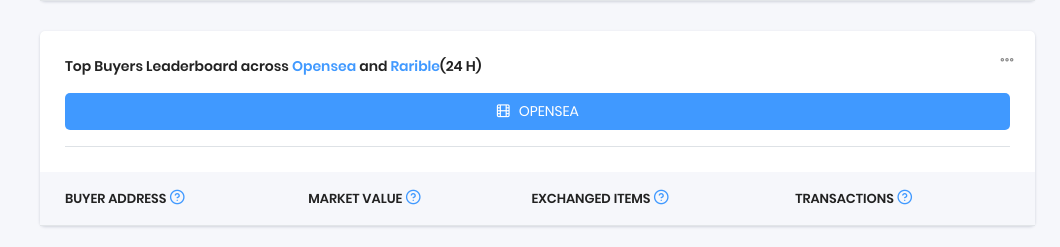
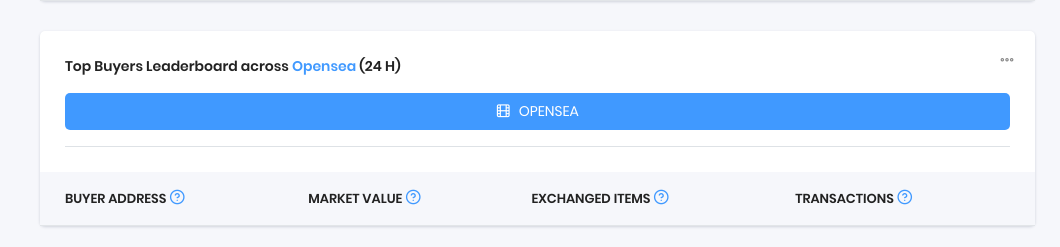
Before and after one commit to smartinternz02/SBSPS-Challenge-9355-NFT-Sales-Analytics-Dashboard, a Python web app: template apps/templates/home/index.html in a window 1280 px wide. Shown: the part 912-1159 px from the top of the page, without its empty margins (220-1280 px from the left). Run offline with Jinja, Linux system fonts and the light colour scheme; the template is opened without the code that fills it, so the values that code supplies are empty.

Commit message:
Update index.html

```diff
--- a/apps/templates/home/index.html
+++ b/apps/templates/home/index.html
@@ -193,7 +193,7 @@
                     <div class="col-md-12 ">
                         <div class="card table-card">
                             <div class="card-header">
-                                <h5>Top Buyers Leaderboard across <a href='https://opensea.io/'>Opensea</a> and <a href="https://rarible.com/">Rarible</a>(24 H)</h5>
+                                <h5>Top Buyers Leaderboard across <a href='https://opensea.io/'>Opensea</a> (24 H)</h5>
                                 <div class="card-header-right">
                                     <div class="btn-group card-option">
                                         <button type="button" class="btn dropdown-toggle" data-bs-toggle="dropdown" aria-haspopup="true" aria-expanded="false">
```
